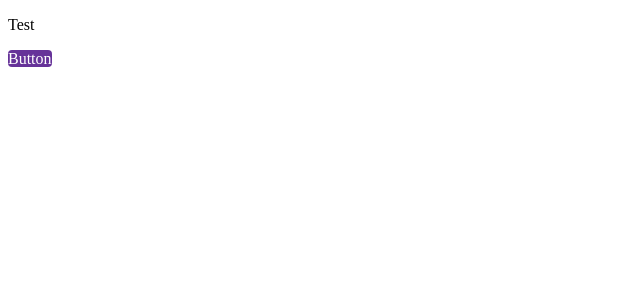
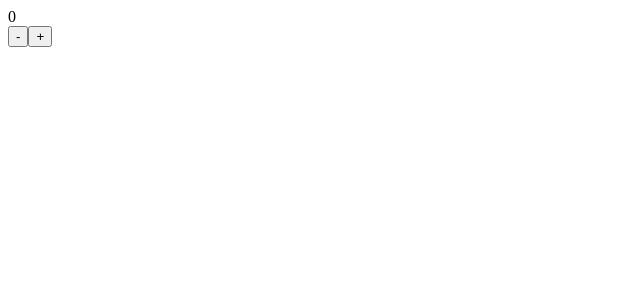
Before and after one commit to wangwiitao/daily_test, a React (Vite) app: page / in a window 1280 px wide. Shown: the top 300 px of the page, without its empty margins (0-640 px from the left). Built offline with nearby package versions, Linux system fonts and the light colour scheme.

Commit message:
diy_toast

```diff
--- a/src/App.tsx
+++ b/src/App.tsx
@@ -1,12 +1,14 @@
-import { Button } from "./Button";
+import { CounterDisplay } from "./CounterDisplay.tsx";
+import { CounterButtons } from "./CounterButtons.tsx";
+import { ContextProvider } from "./CounterContext";
 
 export default function App() {
   return (
     <>
-      <p>Test</p>
-      <Button As="a" href="/">
-        Button
-      </Button>
+      <ContextProvider>
+        <CounterDisplay />
+        <CounterButtons />
+      </ContextProvider>
     </>
   );
 }
--- /dev/null
+++ b/src/CounterButtons.tsx
@@ -0,0 +1,12 @@
+import { useDispatchContext } from "./useCounterContext";
+
+export function CounterButtons() {
+  const dispatch = useDispatchContext();
+
+  return (
+    <>
+      <button onClick={() => dispatch({ type: "DECREMENT" })}>-</button>
+      <button onClick={() => dispatch({ type: "INCREMENT" })}>+</button>
+    </>
+  );
+}
--- /dev/null
+++ b/src/CounterContext.tsx
@@ -0,0 +1,38 @@
+import { useReducer, type Dispatch, type ReactNode } from "react";
+import {
+  DispatchContext1 as DispatchContext,
+  ValueContext1 as ValueContext,
+} from "./useCounterContext";
+
+type State = { count: number };
+type Action = {
+  type: "INCREMENT" | "DECREMENT";
+};
+
+function reducer(state: State, action: Action) {
+  switch (action.type) {
+    case "INCREMENT":
+      return { count: state.count + 1 };
+    case "DECREMENT":
+      return { count: state.count - 1 };
+    default:
+      throw new Error("invalid action");
+  }
+}
+
+export type ValueContext = { count: number };
+
+export type DispatchContext = Dispatch<Action>;
+
+type CounterProviderProps = {
+  children: ReactNode;
+};
+export function ContextProvider({ children }: CounterProviderProps) {
+  const [state, dispatch] = useReducer(reducer, { count: 0 });
+
+  return (
+    <DispatchContext.Provider value={dispatch}>
+      <ValueContext.Provider value={state}>{children}</ValueContext.Provider>
+    </DispatchContext.Provider>
+  );
+}
--- /dev/null
+++ b/src/CounterDisplay.tsx
@@ -0,0 +1,6 @@
+import { useValueContext } from "./useCounterContext";
+
+export function CounterDisplay() {
+  const { count } = useValueContext();
+  return <div>{count}</div>;
+}
--- /dev/null
+++ b/src/useCounterContext.ts
@@ -0,0 +1,20 @@
+import { createContext, useContext } from "react";
+import type { DispatchContext, ValueContext } from "./CounterContext";
+
+export const ValueContext1 = createContext<ValueContext | null>(null);
+export const DispatchContext1 = createContext<DispatchContext | null>(null);
+
+export function useValueContext() {
+  const value = useContext(ValueContext1);
+  if (value == null) {
+    throw new Error("Should be withing Context.Provider");
+  }
+  return value;
+}
+export function useDispatchContext() {
+  const value = useContext(DispatchContext1);
+  if (value == null) {
+    throw new Error("Should be withing Context.Provider");
+  }
+  return value;
+}
```
